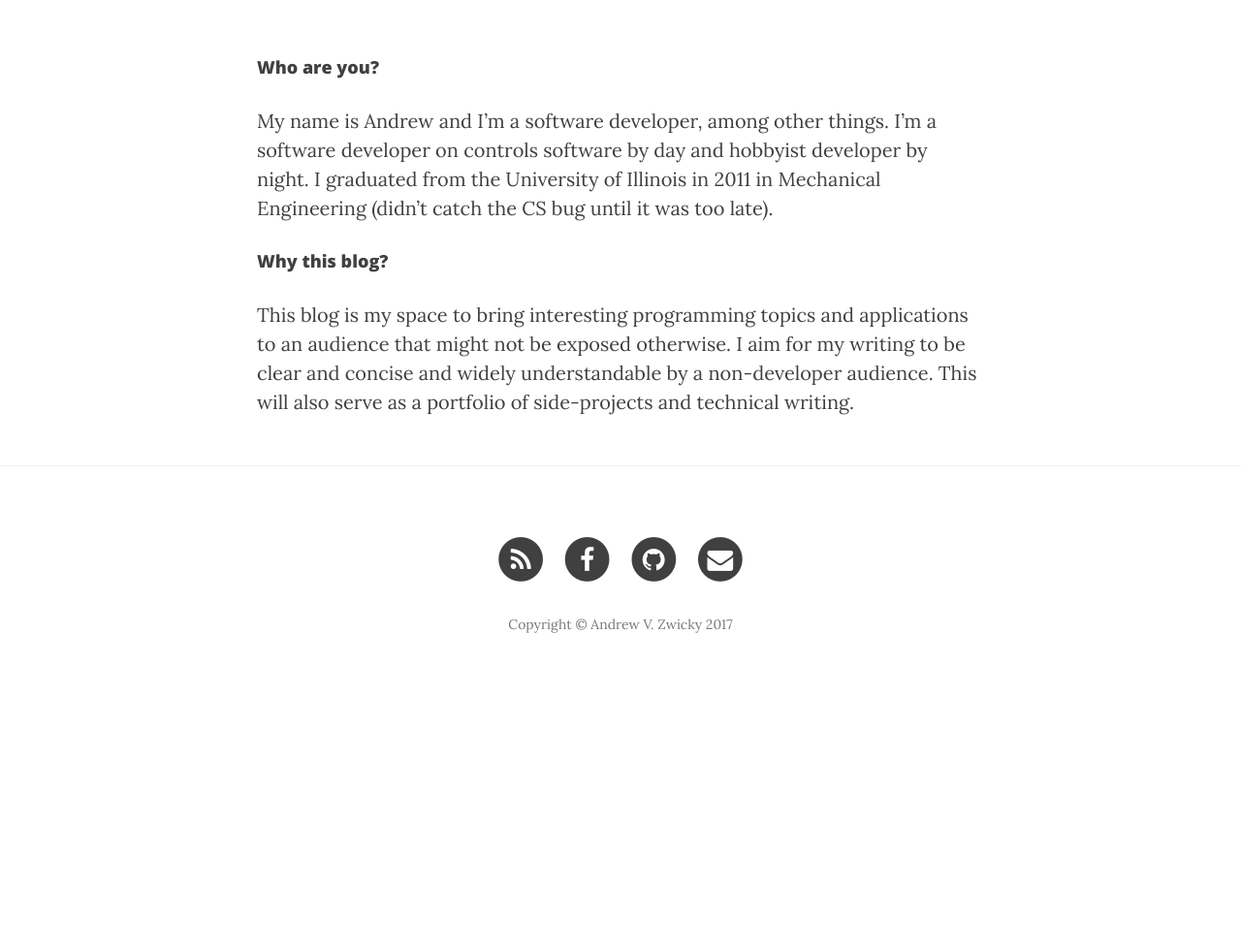
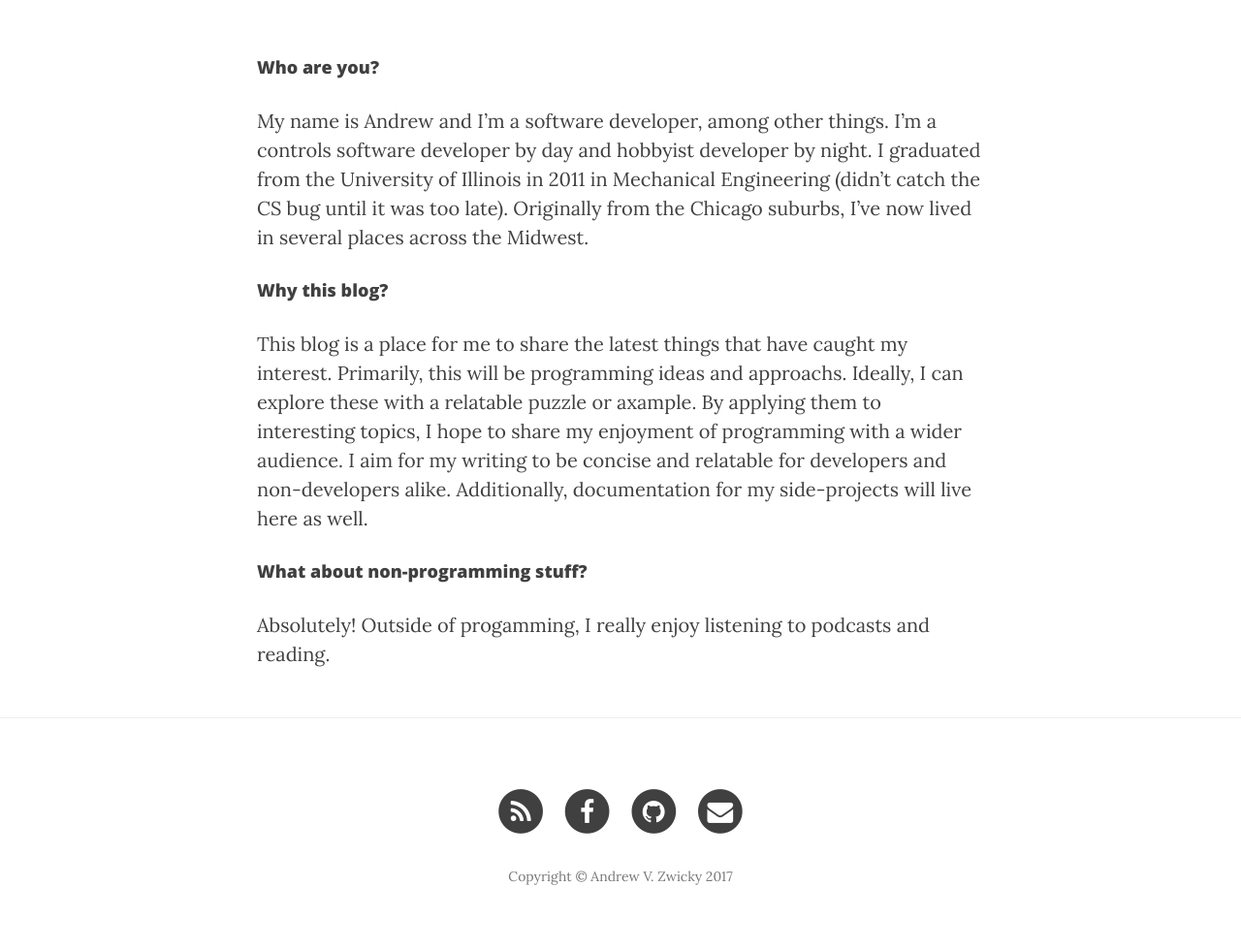
Before and after one commit to garth5689/garth5689.github.io, a Jekyll site: the page built from about.md, in a window 1280 px wide. Shown: the part 448-1428 px from the top of the page at 97% size. Built offline with Jekyll 4.4.1, drawn with Linux system fonts in a browser that asks for light colours; nearby versions of some CDN libraries; comment, search, counter and statistics services are not loaded; before the commit the page ends 1168 px from its top, so only the background shows below that.

Commit message:
Update about.md

```diff
--- a/about.md
+++ b/about.md
@@ -8,8 +8,12 @@ header-credit: "https://unsplash.com/@fineas_anton"
 ---
 
 #### Who are you?
-My name is Andrew and I'm a software developer, among other things.  I'm a software developer on controls software by day and hobbyist developer by night.  I graduated from the University of Illinois in 2011 in Mechanical Engineering (didn't catch the CS bug until it was too late).
+My name is Andrew and I'm a software developer, among other things.  I'm a controls software developer by day and hobbyist developer by night.  I graduated from the University of Illinois in 2011 in Mechanical Engineering (didn't catch the CS bug until it was too late).  Originally from the Chicago suburbs, I've now lived in several places across the Midwest.
 
 
 #### Why this blog?
-This blog is my space to bring interesting programming topics and applications to an audience that might not be exposed otherwise.  I aim for my writing to be clear and concise and widely understandable by a non-developer audience.  This will also serve as a portfolio of side-projects and technical writing.
+This blog is a place for me to share the latest things that have caught my interest.  Primarily, this will be programming ideas and approachs.  Ideally, I can explore these with a relatable puzzle or axample.  By applying them to interesting topics, I hope to share my enjoyment of programming with a wider audience.  I aim for my writing to be concise and relatable for developers and non-developers alike.  Additionally, documentation for my side-projects will live here as well.
+
+
+#### What about non-programming stuff?
+Absolutely!  Outside of progamming, I really enjoy listening to podcasts and reading.
```
